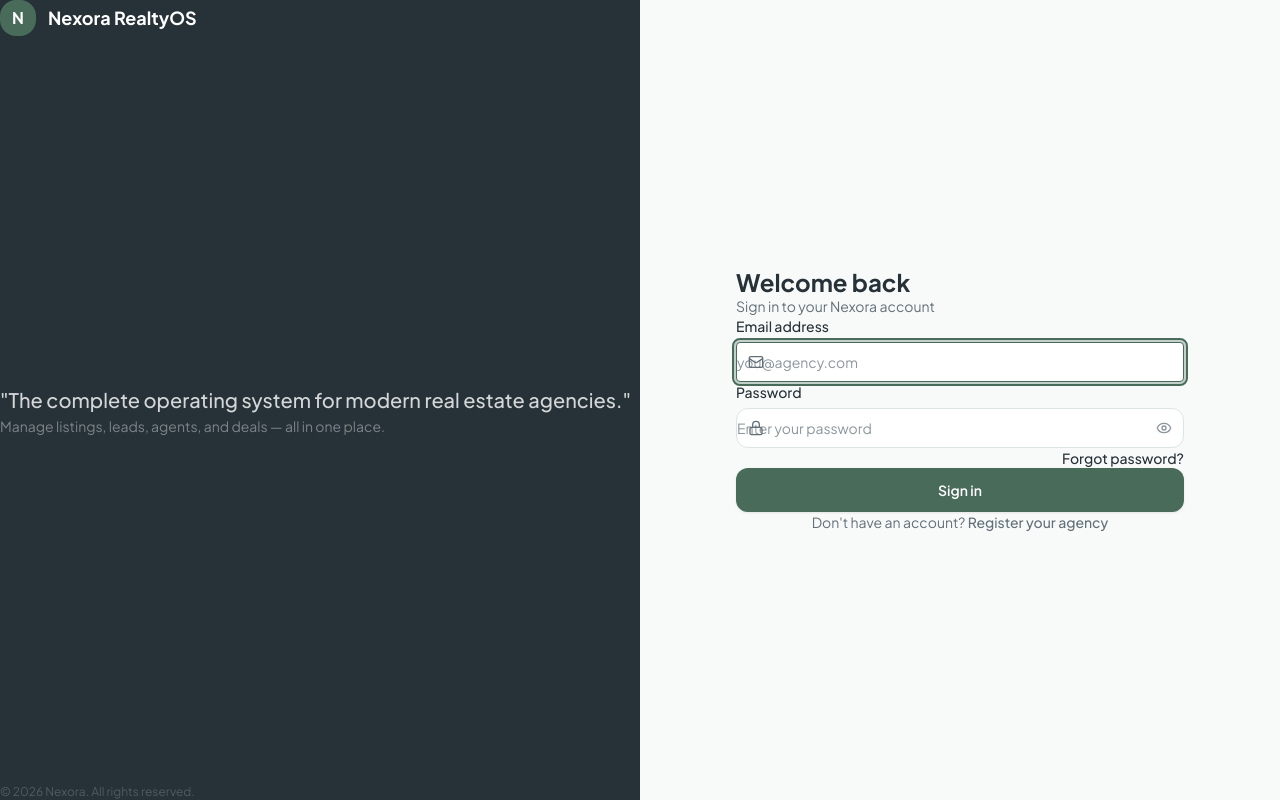
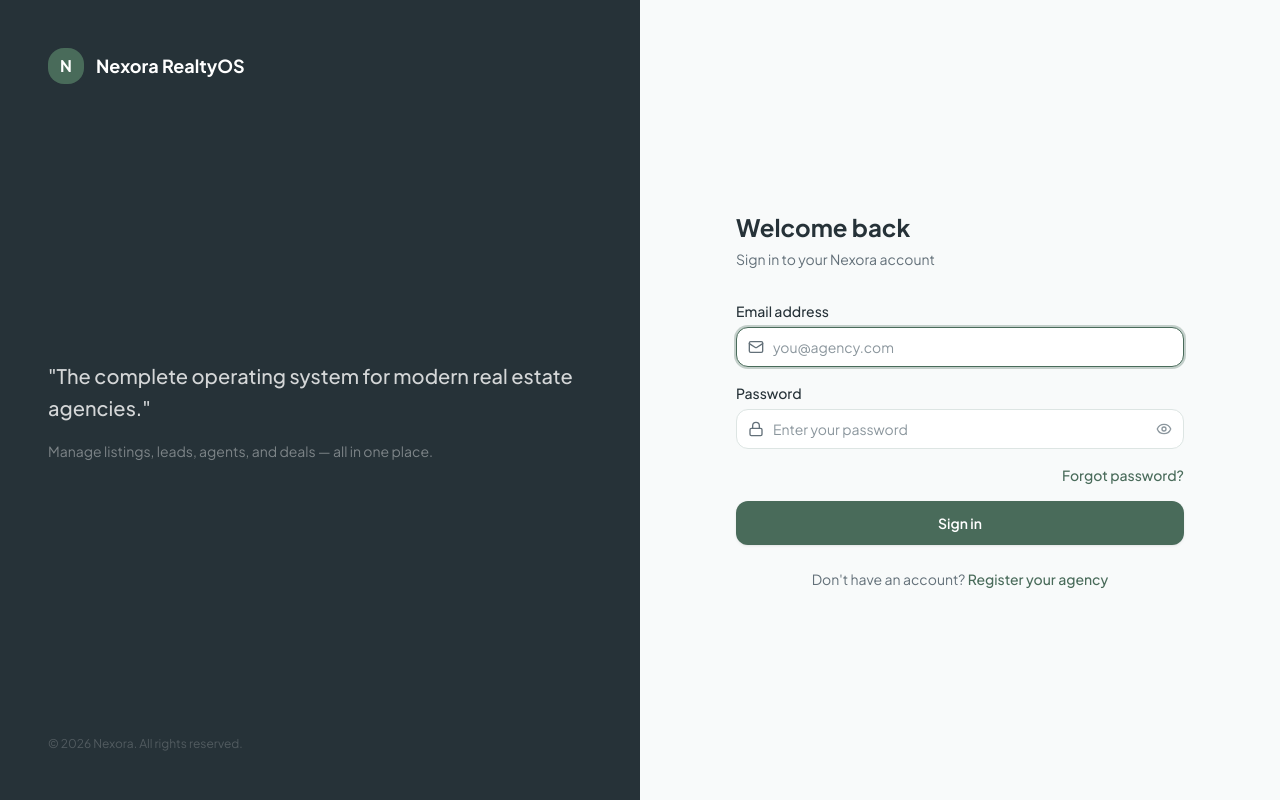
Before and after one commit to SubashJirel/NexoraFE, a React (Vite) app in the folder NexoraRealtOs/: page /login in a window 1280 px wide. Built offline with nearby package versions, Linux system fonts and the light colour scheme; no server answers.

Commit message:
refactor: remove unused CSS reset and global styles

```diff
--- a/NexoraRealtOs/src/index.css
+++ b/NexoraRealtOs/src/index.css
@@ -1,74 +1,2 @@
 @import './styles/tokens.css';
 @import 'tailwindcss';
-
-/* ── Base reset & globals ──────────────────────────────────── */
-*, *::before, *::after {
-  box-sizing: border-box;
-  margin: 0;
-  padding: 0;
-}
-
-html {
-  font-size: 16px;
-  -webkit-text-size-adjust: 100%;
-  scroll-behavior: smooth;
-}
-
-body {
-  font-family: var(--font-sans);
-  background-color: var(--color-surface);
-  color: var(--color-neutral-500);
-  line-height: 1.5;
-  -webkit-font-smoothing: antialiased;
-  -moz-osx-font-smoothing: grayscale;
-}
-
-/* ── Focus visible ─────────────────────────────────────────── */
-:focus-visible {
-  outline: 2px solid var(--color-primary-500);
-  outline-offset: 2px;
-  border-radius: var(--radius-sm);
-}
-
-/* ── Scrollbar ─────────────────────────────────────────────── */
-::-webkit-scrollbar {
-  width: 6px;
-  height: 6px;
-}
-::-webkit-scrollbar-track {
-  background: var(--color-surface-sunken);
-}
-::-webkit-scrollbar-thumb {
-  background: var(--color-border-strong);
-  border-radius: var(--radius-full);
-}
-::-webkit-scrollbar-thumb:hover {
-  background: var(--color-secondary-400);
-}
-
-/* ── Typography helpers ─────────────────────────────────────── */
-h1, h2, h3, h4, h5, h6 {
-  font-family: var(--font-sans);
-  font-weight: 700;
-  color: var(--color-neutral-500);
-  line-height: 1.2;
-}
-
-a {
-  color: inherit;
-  text-decoration: none;
-}
-
-img, video {
-  max-width: 100%;
-  display: block;
-}
-
-button {
-  cursor: pointer;
-  font-family: var(--font-sans);
-}
-
-/* ── Utility: Hide scrollbar but keep scroll ────────────────── */
-.no-scrollbar::-webkit-scrollbar { display: none; }
-.no-scrollbar { -ms-overflow-style: none; scrollbar-width: none; }
```
